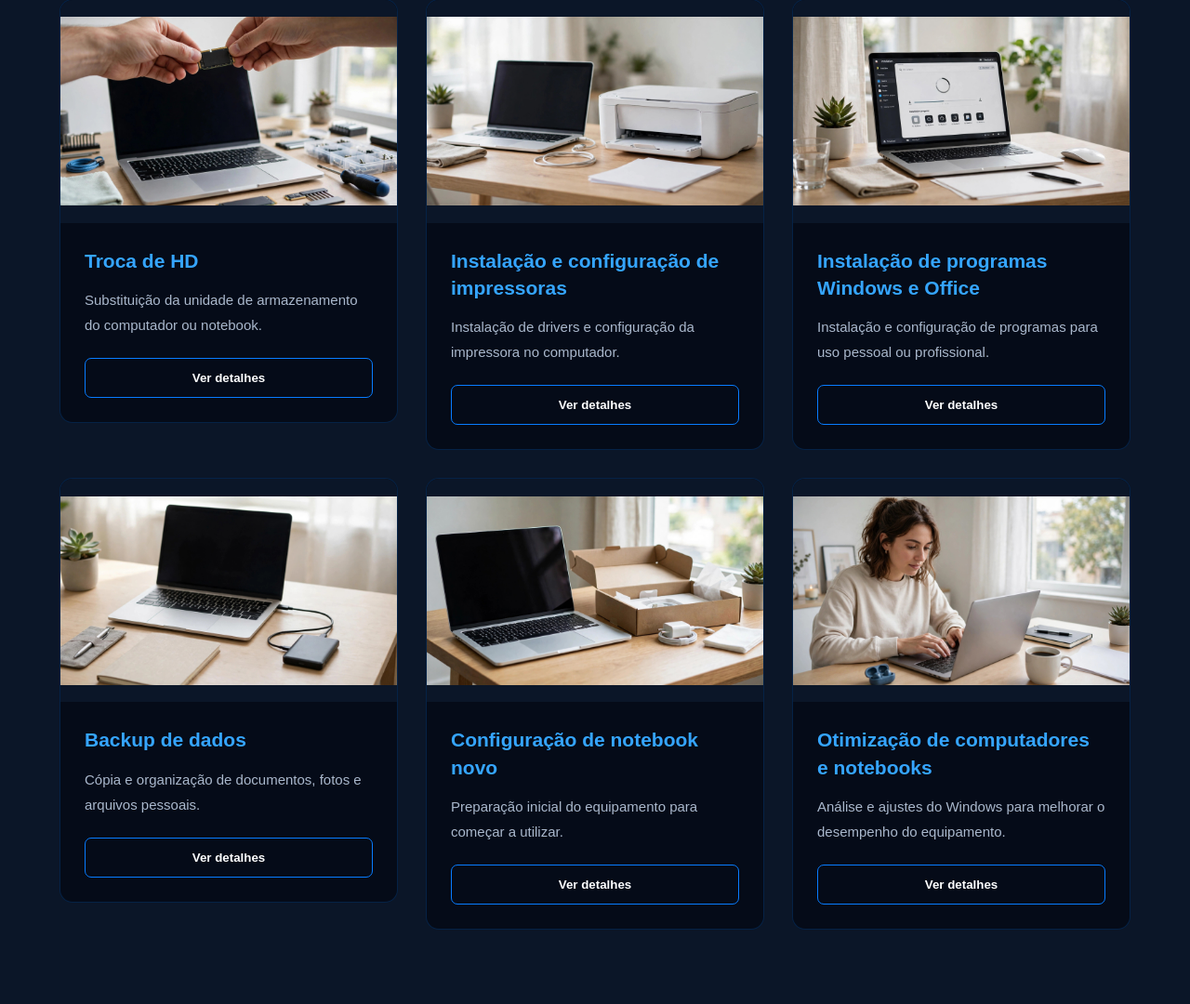
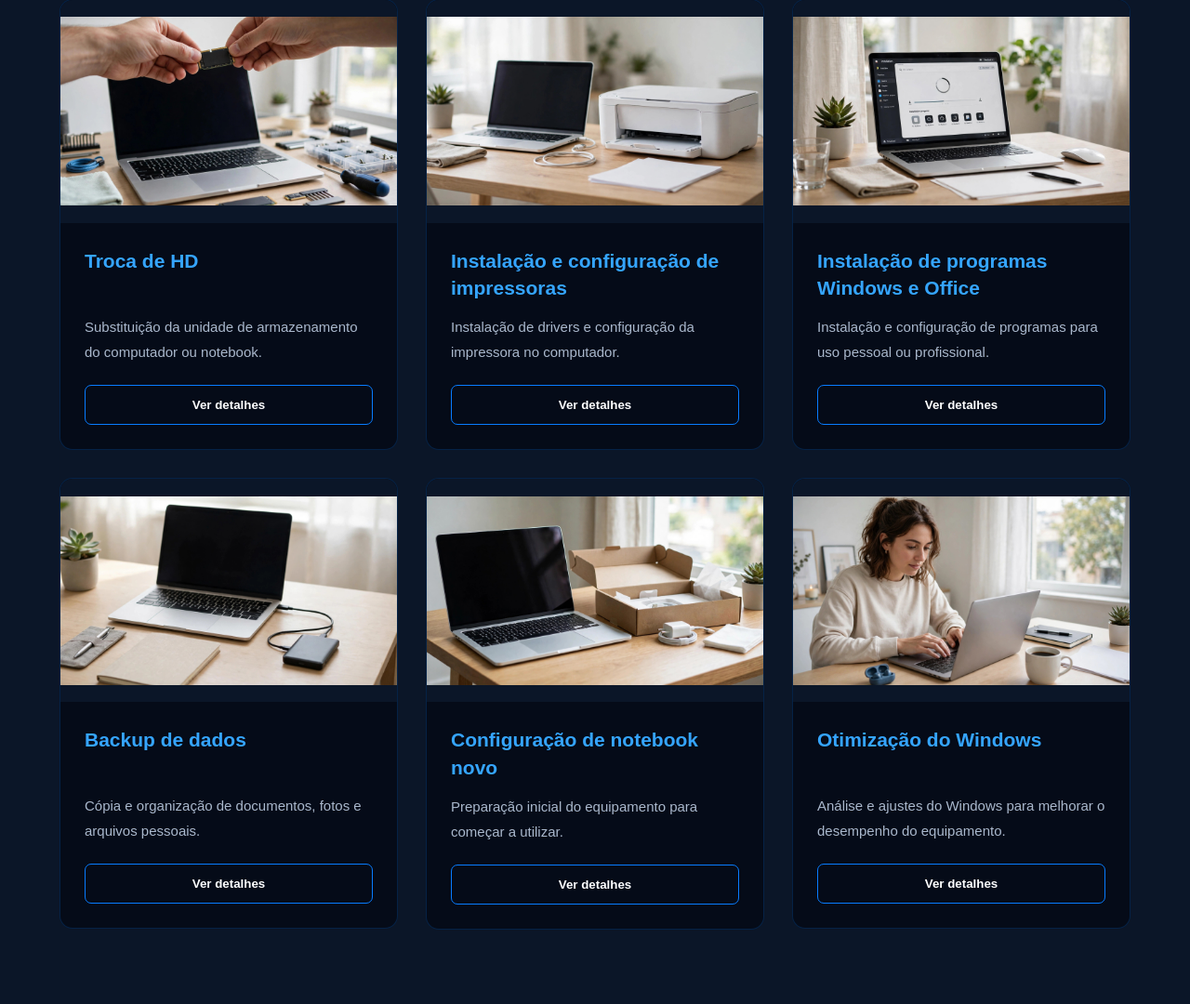
Before and after one commit to lsandoval-dev/sandoval-ti, a Django app: page / in a window 1280 px wide. Shown: the part 1537-2617 px from the top of the page at 93% size. Run offline with Django 5.2, Linux system fonts and the light colour scheme.

Commit message:
Ajusta alinhamento dos cards de serviços

```diff
--- a/institucional/static/institucional/style.css
+++ b/institucional/static/institucional/style.css
@@ -1153,3 +1153,9 @@ html {
         font-size: 14px;
     }
 }
+
+/* PADRONIZA ALTURA DOS TÍTULOS DOS SERVIÇOS */
+
+.servico-card h3 {
+    min-height: 58px;
+}
--- a/institucional/templates/institucional/home.html
+++ b/institucional/templates/institucional/home.html
@@ -270,7 +270,7 @@
                             loading="lazy">
 
                         <div class="servico-card-conteudo">
-                            <h3>Troca de HD</h3>
+                            <h3>Troca de HD </h3>
 
                             <p class="servico-resumo">
                                 Substituição da unidade de armazenamento
@@ -468,7 +468,7 @@
                             loading="lazy">
 
                         <div class="servico-card-conteudo">
-                            <h3>Otimização de computadores e notebooks</h3>
+                            <h3>Otimização do Windows</h3>
 
                             <p class="servico-resumo">
                                 Análise e ajustes do Windows para melhorar
```
